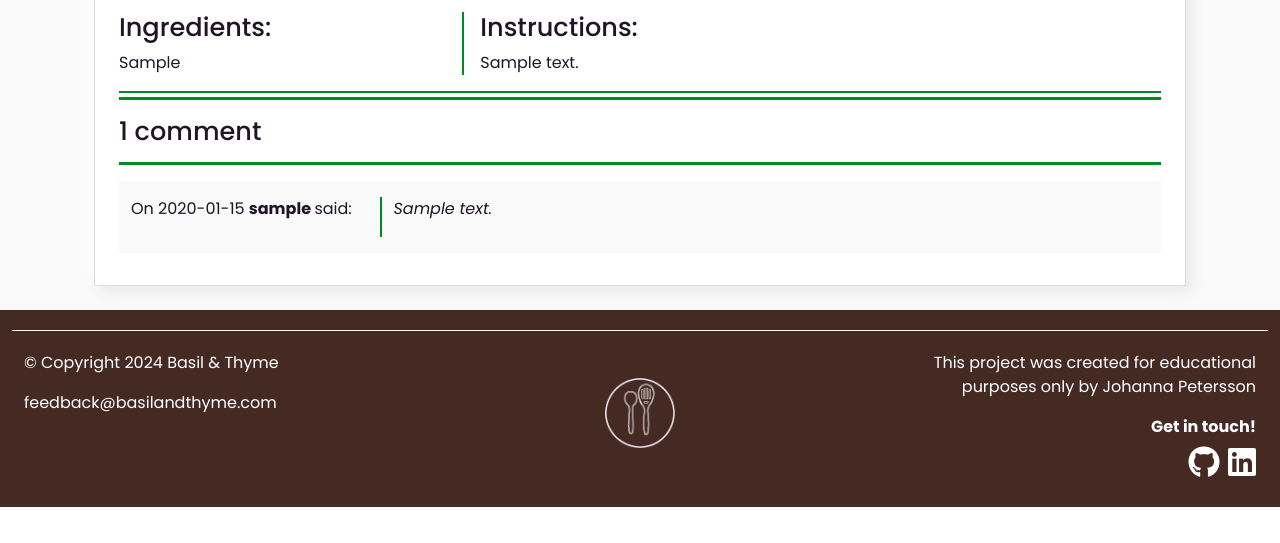
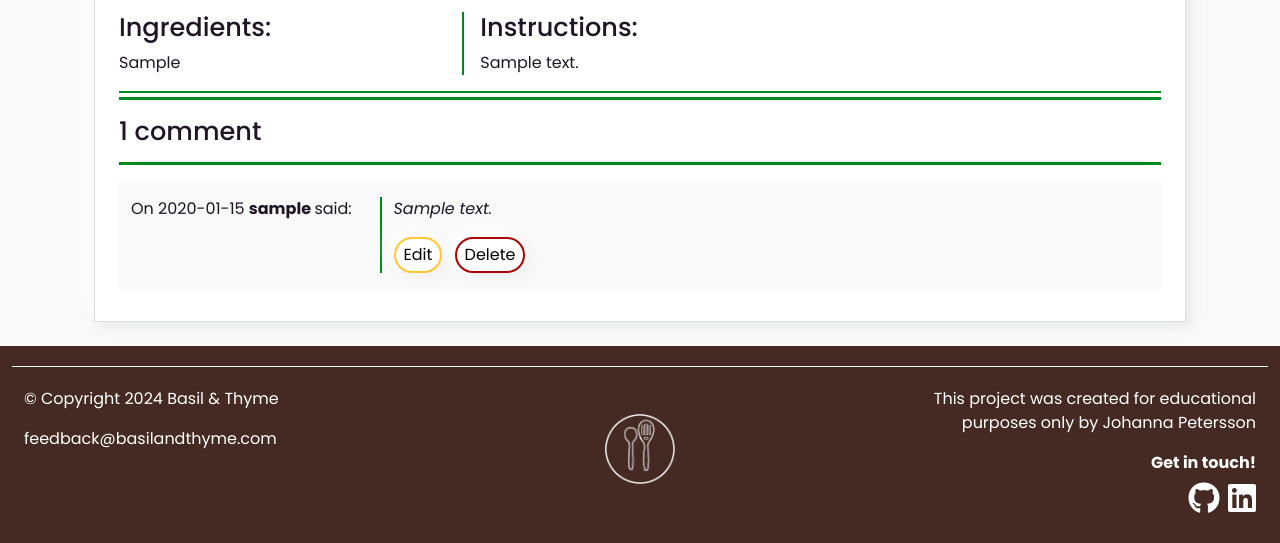
Before and after one commit to johannacarolinep/basilandthyme, a Django app: a page that uses recipe_book/templates/recipe_book/recipe-page.html in a window 1280 px wide. Shown: the part 329-872 px from the top of the page. Before the commit the page ends 836 px from the top, so only its background shows below. Run offline with Django 4.2, Linux system fonts and the light colour scheme; tables that the repository leaves empty hold one stand-in row (values such as "Sample post"); some libraries are stand-ins or nearby versions.

Commit message:
feat: Add edit and delete buttons for comments

```diff
--- a/recipe_book/templates/recipe_book/recipe-page.html
+++ b/recipe_book/templates/recipe_book/recipe-page.html
@@ -86,8 +86,16 @@
                         users.</p>
                     {% endif %}
                 </div>
-                <div class="col-12 col-md-9 mt-2 mt-md-0 comment-body">
+                <div class="col-12 col-md-9 mt-2 mt-md-0 comment-body d-flex flex-column justify-content-between">
                     <p class="text-break fst-italic fs-small">{{ comment.body }}</p>
+                    <div>
+                        <button class="py-1 px-2 comment-edit me-1" aria-label="Edit comment">
+                            Edit
+                        </button>
+                        <button class="py-1 px-2 comment-delete  mx-1" aria-label="Edit comment">
+                            Delete
+                        </button>
+                    </div>
                 </div>
             </div>
             {% endif %}
--- a/static/css/style.css
+++ b/static/css/style.css
@@ -352,6 +352,38 @@ body {
     color: #a90606;
 }
 
+.comment-edit,
+.comment-delete {
+    box-shadow: 6px 6px 12px #f1f2f1,
+        -6px -6px 12px #ffffff;
+    border-radius: 2em;
+    background-color: white;
+}
+
+.comment-delete {
+    border: 2px solid #a90606;
+
+}
+
+.comment-delete:hover,
+.comment-delete:active {
+    background-color: #a90606;
+    color: white;
+    box-shadow: 6px 6px 12px #d3d4d3,
+        -6px -6px 12px #ffffff;
+}
+
+.comment-edit {
+    border: 2px solid #FFC633;
+}
+
+.comment-edit:hover,
+.comment-edit:active {
+    background-color: #FFC633;
+    box-shadow: 6px 6px 12px #d3d4d3,
+        -6px -6px 12px #ffffff;
+}
+
 
 
 /* -------------------------------- Footer */
```
Also changed, not shown: 1 other file.
